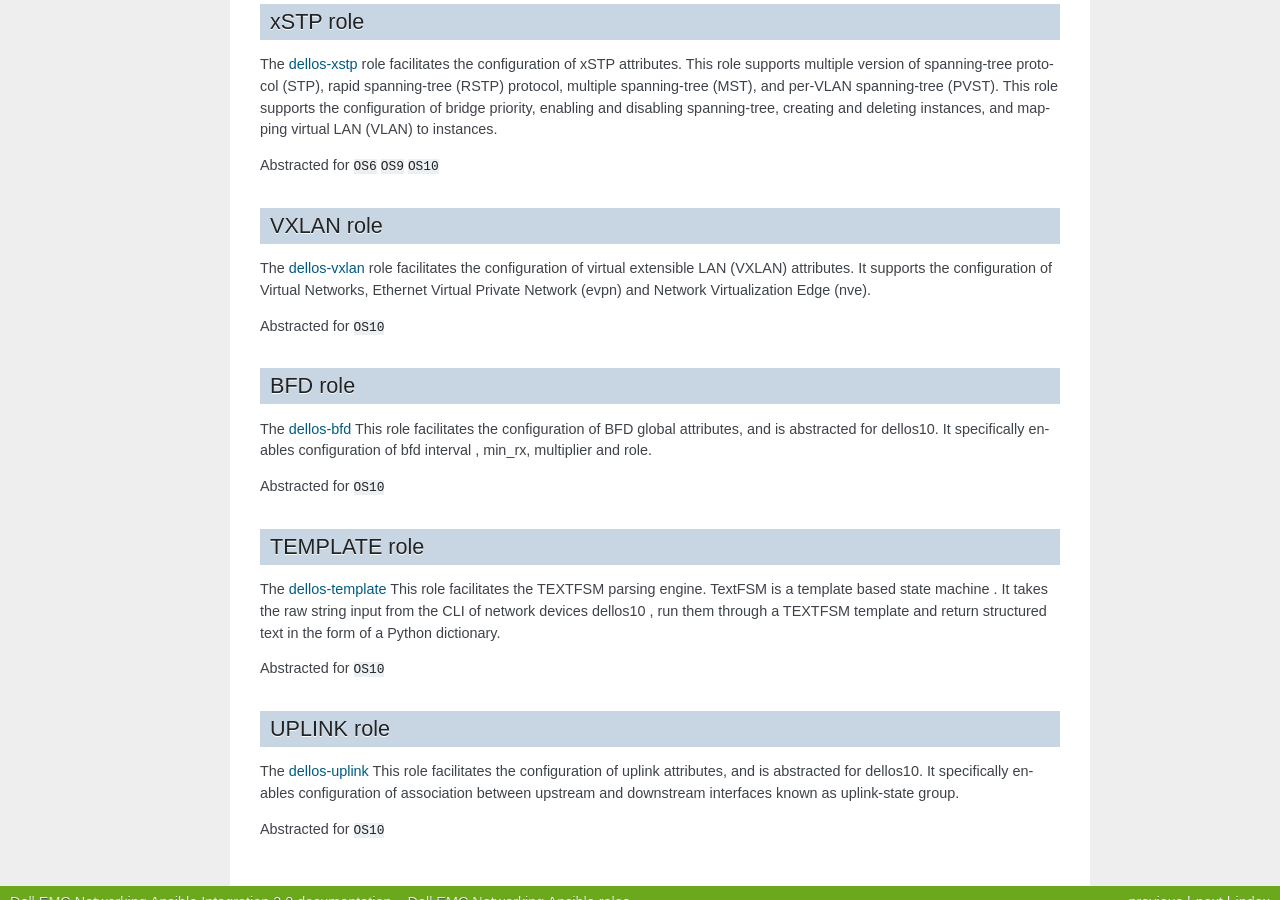
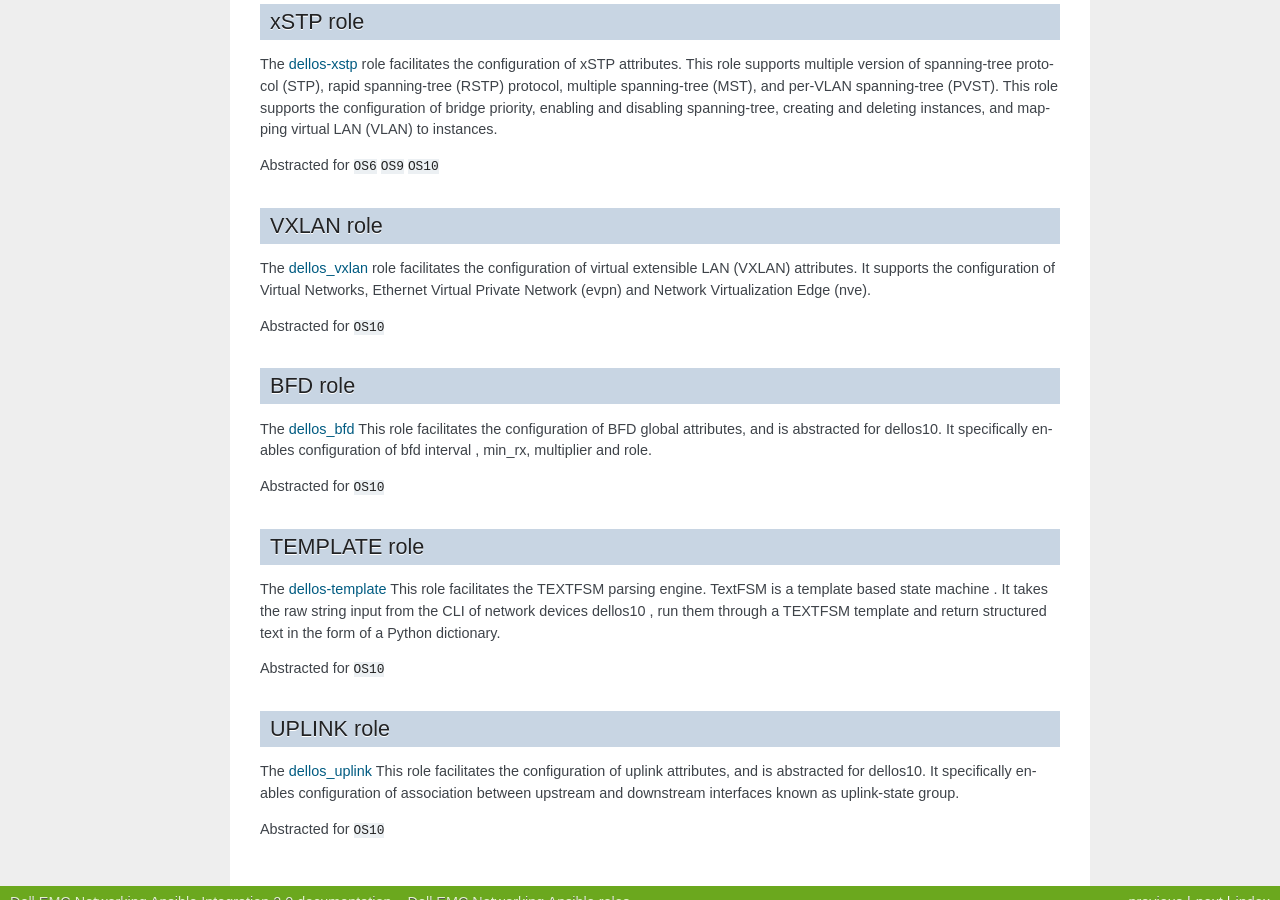
Before and after one commit to Dell-Networking/ansible-dellos-docs, a Sphinx documentation site: the page built from source/roles.rst, in a window 1280 px wide and 900 px high, scrolled down 4171 px. Built offline with Sphinx 7.4.7, drawn with Linux system fonts in a browser that asks for light colours; part of the change alters nothing that is shown.

```diff
--- a/source/roles.rst
+++ b/source/roles.rst
@@ -191,14 +191,14 @@ Abstracted for ``OS6`` ``OS9`` ``OS10``
 VXLAN role
 ----------
 
-The `dellos-vxlan <https://galaxy.ansible.com/Dell-Networking/ansible_role_dellos_vxlan/>`_ role facilitates the configuration of  virtual extensible LAN (VXLAN)   attributes. It supports the configuration of Virtual Networks, Ethernet Virtual Private Network (evpn) and Network Virtualization Edge (nve).
+The `dellos_vxlan <https://galaxy.ansible.com/Dell-Networking/dellos_vxlan/>`_ role facilitates the configuration of  virtual extensible LAN (VXLAN)   attributes. It supports the configuration of Virtual Networks, Ethernet Virtual Private Network (evpn) and Network Virtualization Edge (nve).
 
 Abstracted for ``OS10``
 
 BFD role
 --------
 
-The `dellos-bfd <https://galaxy.ansible.com/Dell-Networking/ansible_role_dellos_bfd/>`_ This role facilitates the configuration of BFD global attributes, and is abstracted for dellos10. It specifically enables configuration of bfd interval , min_rx, multiplier and role.
+The `dellos_bfd <https://galaxy.ansible.com/Dell-Networking/dellos_bfd/>`_ This role facilitates the configuration of BFD global attributes, and is abstracted for dellos10. It specifically enables configuration of bfd interval , min_rx, multiplier and role.
 
 Abstracted for ``OS10``
 
@@ -212,6 +212,6 @@ Abstracted for ``OS10``
 UPLINK role
 -----------
 
-The `dellos-uplink <https://galaxy.ansible.com/Dell-Networking/ansible_role_dellos_uplink/>`_ This role facilitates the configuration of uplink attributes, and is abstracted for dellos10. It specifically enables configuration of  association between upstream and downstream interfaces known as uplink-state group.
+The `dellos_uplink <https://galaxy.ansible.com/Dell-Networking/dellos_uplink/>`_ This role facilitates the configuration of uplink attributes, and is abstracted for dellos10. It specifically enables configuration of  association between upstream and downstream interfaces known as uplink-state group.
 
 Abstracted for ``OS10``
```
